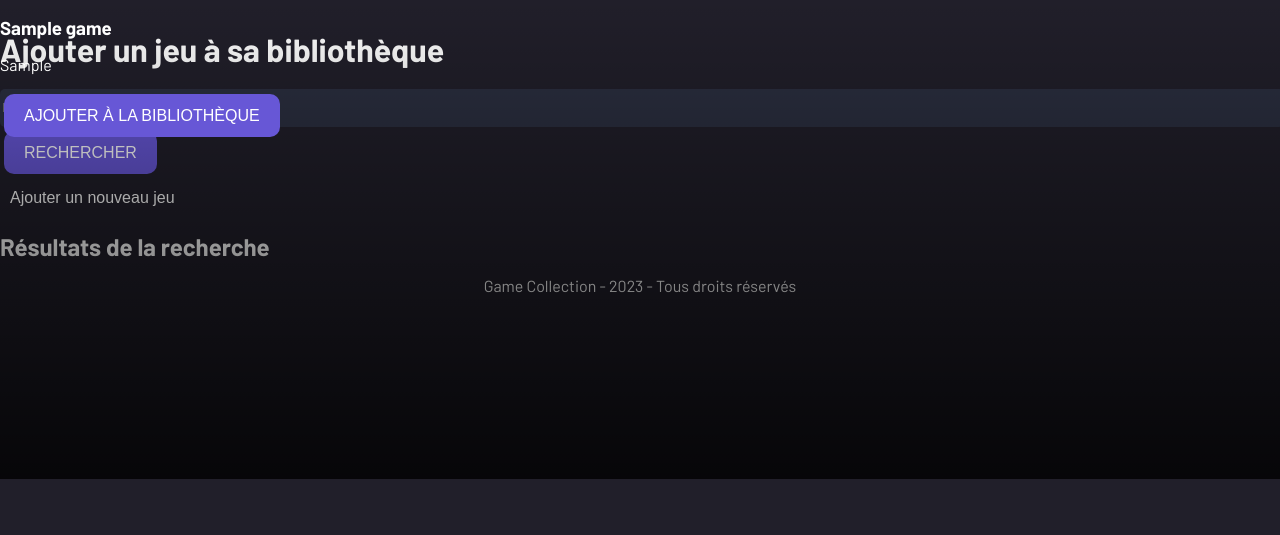
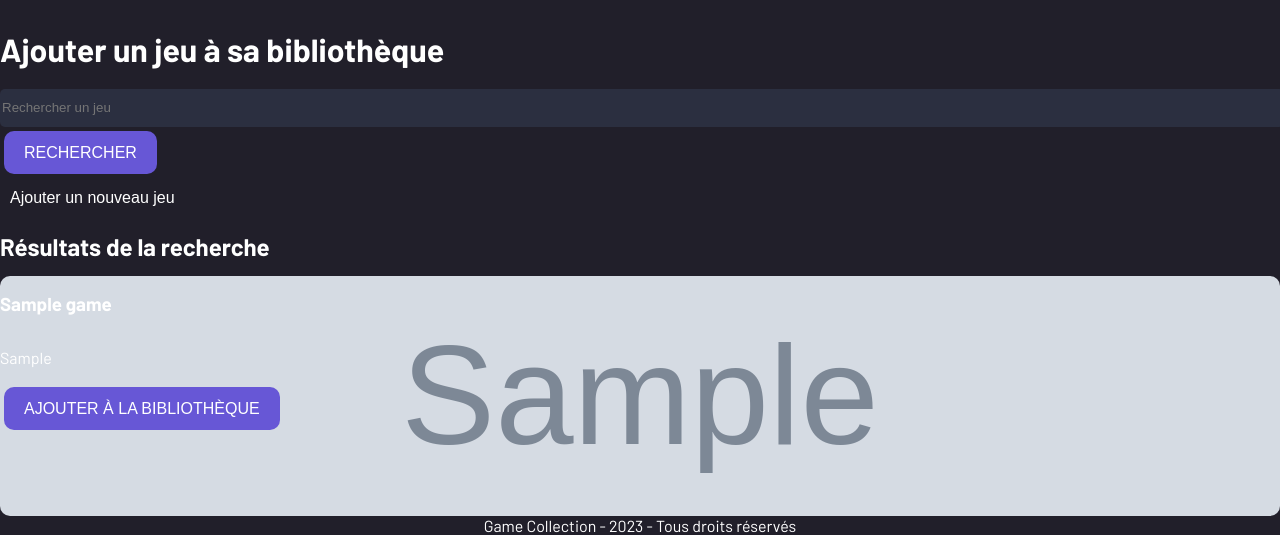
Before and after one commit to SenseiChan/GameCollection, a PHP site: page /AddGame in a window 1280 px wide. Shown: the part 321-856 px from the top of the page. Before the commit the page ends 800 px from the top, so only its background shows below. Run offline with PHP 8.4, Linux system fonts and the light colour scheme; the visitor is signed in with stand-in values (Sample User, id 1); tables that the repository leaves empty hold one stand-in row (values such as "Sample post"); grey boxes marked "Sample" are stand-in pictures; grey boxes are pictures that could not be loaded.

Commit message:
game card and info fix of styling

```diff
--- a/assets/style.css
+++ b/assets/style.css
@@ -177,14 +177,14 @@ tbody td:nth-child(3) {
     margin-bottom: 10px;
 }
 
-#game-grid {
+.game-grid {
     display: grid;
     grid-template-columns: repeat(3, 1fr);
     grid-gap: 1em;
     padding: 1em;
 }
 
-#game-card-add {
+.game-card-add {
     border-radius: 10px;
     /*padding: 20px;*/
     /*margin: 10em auto;*/
@@ -194,17 +194,12 @@ tbody td:nth-child(3) {
     background-position: center;
 }
 
-#game-info {
+.game-info {
     display: flex;
     flex-direction: column;
 }
 
-.gradient-overlay {
-    position: absolute;
-    bottom: 0;
-    left: 0;
-    width: 100%;
-    height: 60%; /* Adjust for how much of the card the gradient should cover */
+#gradient-overlay {
     background: linear-gradient(to top, rgba(0, 0, 0, 0.8), rgba(0, 0, 0, 0));
 }
 
```
